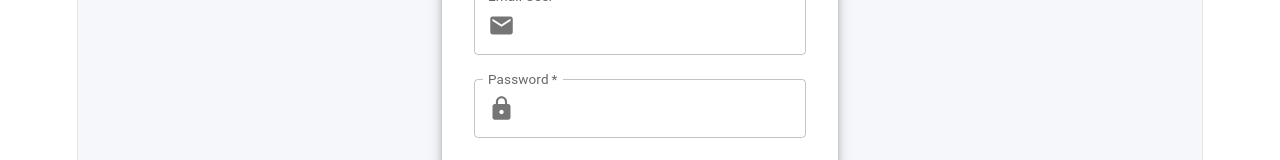
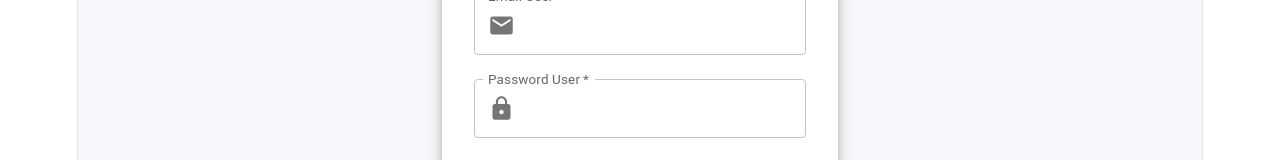
Before and after one commit to khanhpn/react_source_aws, a React (Vite) app: page / in a window 1280 px wide. Shown: the part 334-494 px from the top of the page. Built offline with nearby package versions, Linux system fonts and the light colour scheme.

Commit message:
update ui

```diff
--- a/src/App.tsx
+++ b/src/App.tsx
@@ -84,7 +84,7 @@ function App() {
 
               <TextField
                 fullWidth
-                label="Password"
+                label="Password User"
                 type="password"
                 margin="normal"
                 value={password}
```
